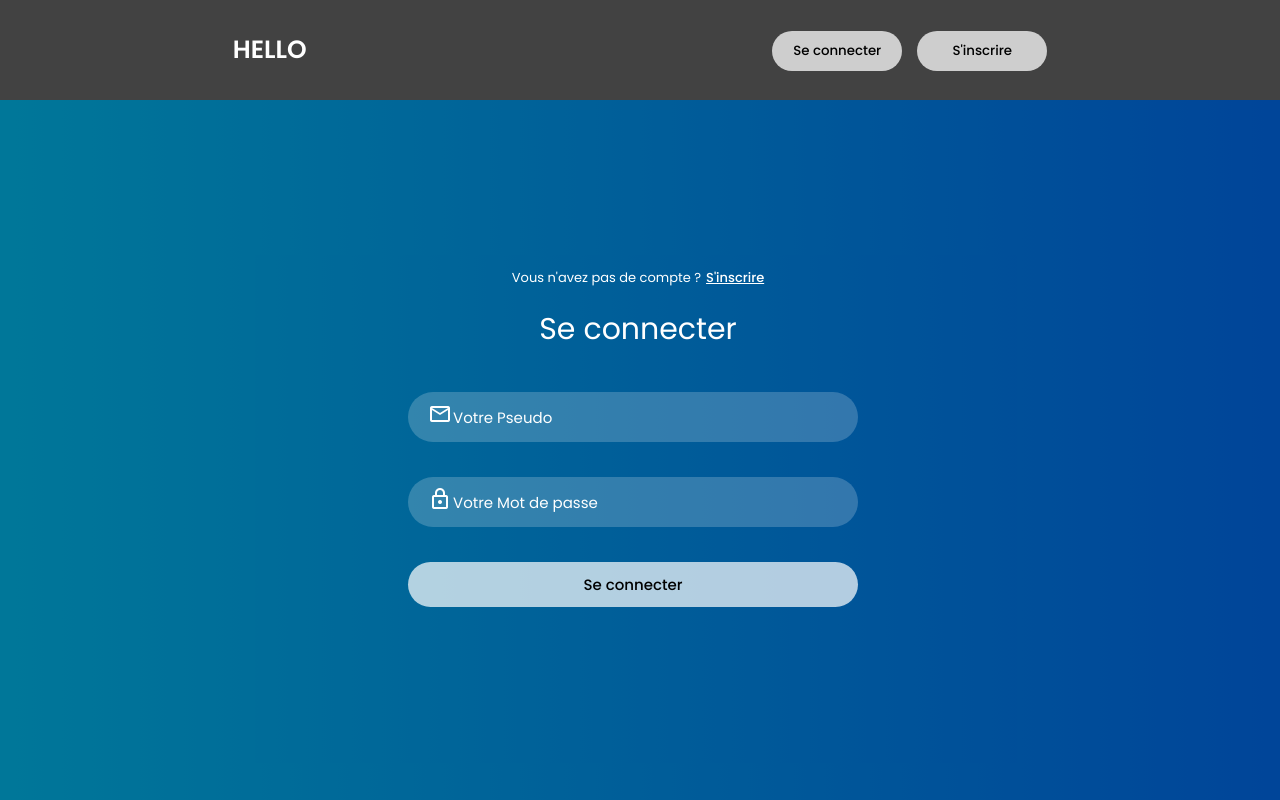
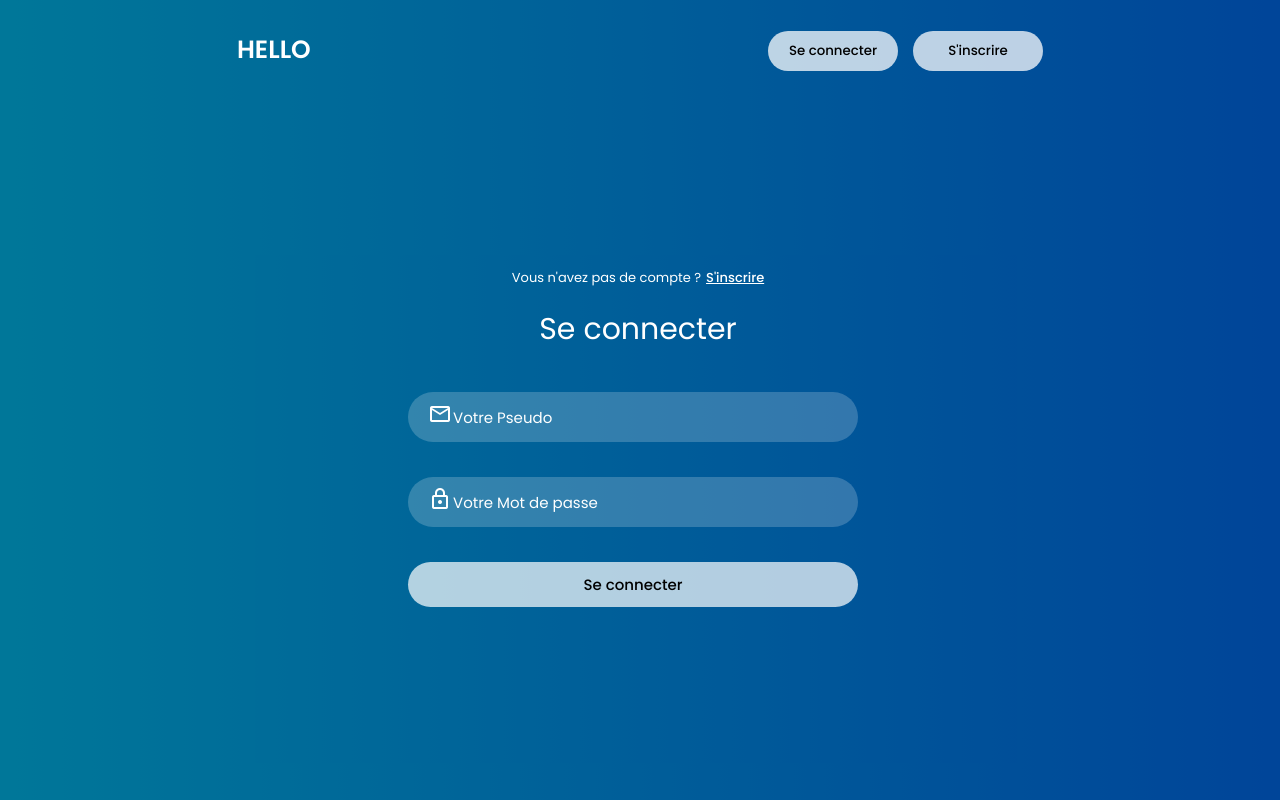
Before and after one commit to RomeoVandoolaeghe/Projet_Fin_Annee_2024, a React (Vite) app in the folder vite/: page / in a window 1280 px wide. Built offline with nearby package versions, Linux system fonts and the light colour scheme.

Commit message:
Updates Navbar1.css

```diff
--- a/vite/src/components/Navbar1/Navbar1.css
+++ b/vite/src/components/Navbar1/Navbar1.css
@@ -4,11 +4,10 @@
   position: fixed;
   top: 0;
   justify-content: space-around;
-  width: 100%;
+  width: 98.7%;
   height: 100px;
   line-height: 100px;
-  /* background: linear-gradient(rgba(0, 0, 0, 0.6), transparent); */
-  background-color: rgb(66, 66, 66);
+/*   background: linear-gradient(rgba(0, 0, 0, 0.6), transparent); */
   z-index: 100;
 }
 
```
